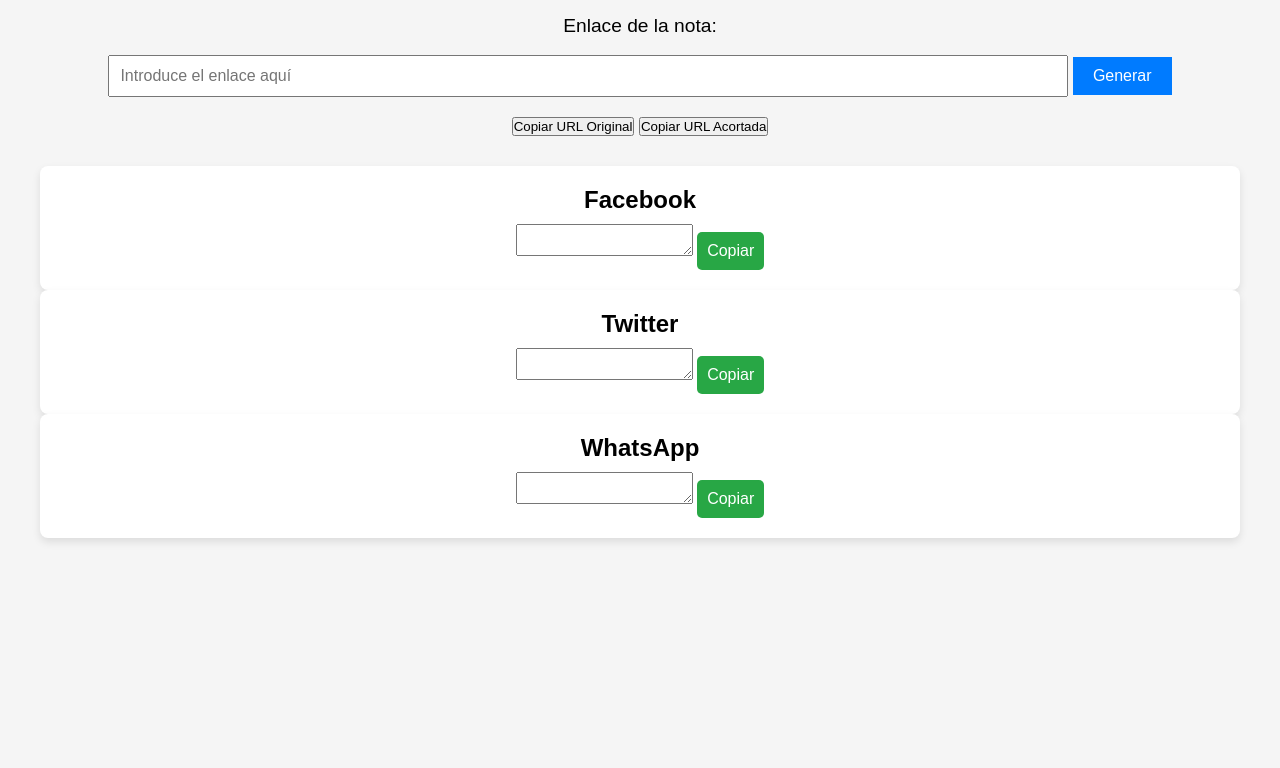
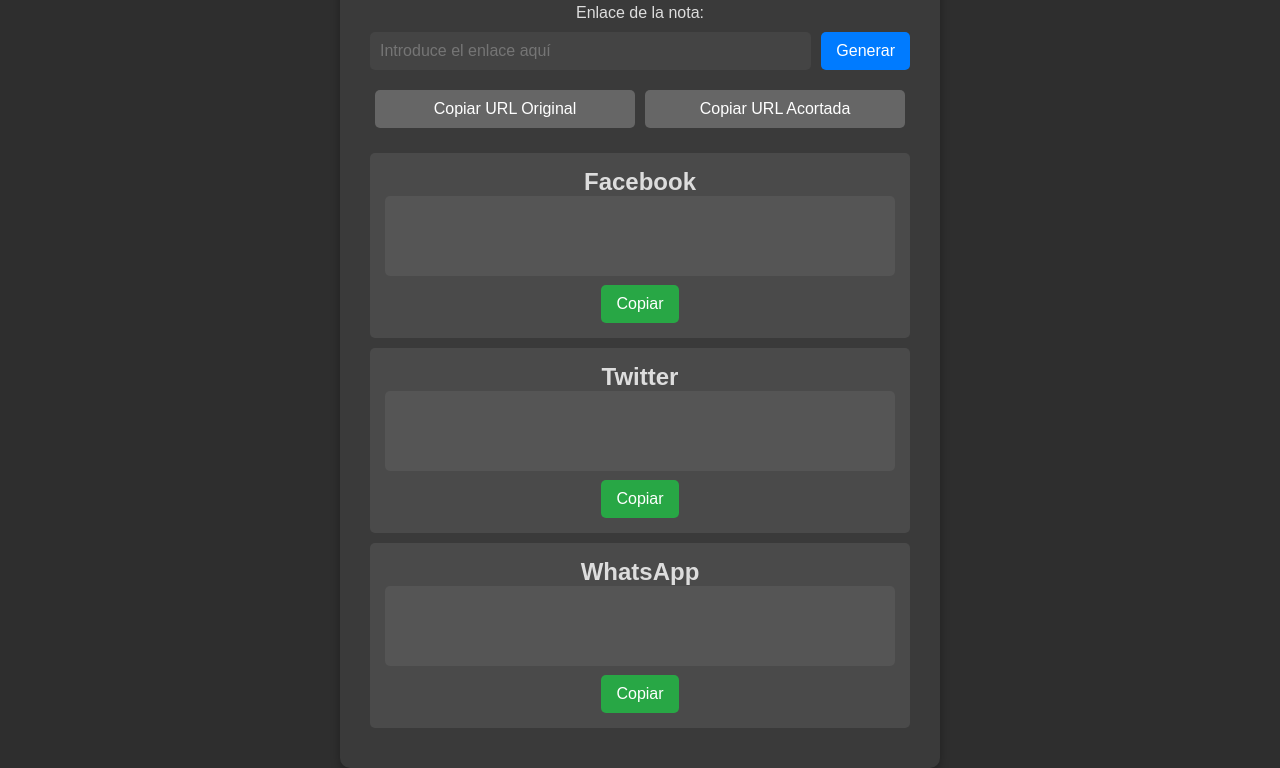
Before and after one commit to hyperhue-studio/CopyGenerator, a website: page public/index.html in a window 1280 px wide. Shown: the part 72-840 px from the top of the page. Before the commit the page ends 800 px from the top, so only its background shows below. Drawn offline with Linux system fonts and the light colour scheme.

Commit message:
Update style.css

```diff
--- a/public/assets/style.css
+++ b/public/assets/style.css
@@ -5,109 +5,115 @@
 }
 
 body {
-    font-family: Arial, sans-serif;
-    background-color: #f5f5f5;
+    font-family: 'Arial', sans-serif;
+    background-color: #2e2e2e;
+    color: #ddd;
     padding: 20px;
+    display: flex;
+    justify-content: center;
+    align-items: center;
+    height: 100vh;
 }
 
 .container {
-    max-width: 1200px;
-    margin: 0 auto;
+    width: 90%;
+    max-width: 600px;
     text-align: center;
+    background-color: #3a3a3a;
+    padding: 30px;
+    border-radius: 10px;
+    box-shadow: 0 4px 10px rgba(0, 0, 0, 0.3);
 }
 
 h1 {
-    margin-bottom: 30px;
-    font-size: 2rem;
-}
-
-form {
-    margin-bottom: 30px;
+    font-size: 1.8rem;
+    margin-bottom: 20px;
 }
 
 label {
+    font-size: 1rem;
     display: block;
-    font-size: 1.2rem;
     margin-bottom: 10px;
 }
 
+.input-group {
+    display: flex;
+    gap: 10px;
+}
+
 input {
-    width: 80%;
+    flex: 1;
     padding: 10px;
-    margin-bottom: 20px;
     font-size: 1rem;
+    border: none;
+    border-radius: 5px;
+    background-color: #444;
+    color: #fff;
+}
+
+button {
+    padding: 10px 15px;
+    border: none;
+    cursor: pointer;
+    border-radius: 5px;
+    font-size: 1rem;
+    transition: 0.3s;
 }
 
 button[type="submit"] {
-    padding: 10px 20px;
     background-color: #007BFF;
     color: white;
-    border: none;
-    font-size: 1rem;
-    cursor: pointer;
-    margin-top: 10px;
 }
 
 button[type="submit"]:hover {
     background-color: #0056b3;
 }
 
-.results-container {
+.button-group {
     display: flex;
-    justify-content: space-around;
-    gap: 20px;
-    margin-top: 30px;
-    flex-wrap: wrap;
+    justify-content: space-between;
+    margin-top: 15px;
+}
+
+.button-group button {
+    flex: 1;
+    margin: 5px;
+    background-color: #666;
+    color: white;
+}
+
+.button-group button:hover {
+    background-color: #555;
+}
+
+#resultados {
+    margin-top: 20px;
 }
 
 .result-item {
-    flex: 1 1 30%;
-    min-width: 250px;
-    background-color: white;
-    padding: 20px;
-    border-radius: 8px;
-    box-shadow: 0 4px 8px rgba(0, 0, 0, 0.1);
-}
-
-h2 {
-    font-size: 1.5rem;
+    background-color: #4a4a4a;
+    padding: 15px;
+    border-radius: 5px;
     margin-bottom: 10px;
 }
 
-.copy-textarea {
+textarea {
     width: 100%;
-    height: 150px;
+    height: 80px;
     padding: 10px;
-    font-size: 1rem;
-    border-radius: 8px;
-    border: 1px solid #ccc;
+    border: none;
+    border-radius: 5px;
+    background-color: #555;
+    color: white;
     resize: none;
-    margin-bottom: 10px;
 }
 
 .copy-btn {
     background-color: #28a745;
     color: white;
-    padding: 10px;
-    border: none;
-    font-size: 1rem;
-    cursor: pointer;
-    border-radius: 5px;
+    margin-top: 5px;
 }
 
 .copy-btn:hover {
     background-color: #218838;
 }
-
-/* Responsividad */
-@media (max-width: 768px) {
-    .results-container {
-        flex-direction: column;
-        align-items: center;
-    }
-
-    .result-item {
-        width: 80%;
-        margin-bottom: 20px;
-    }
-}
```
